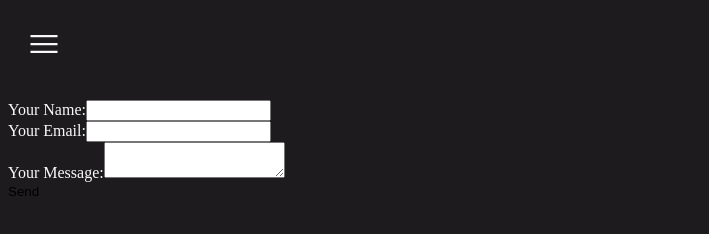
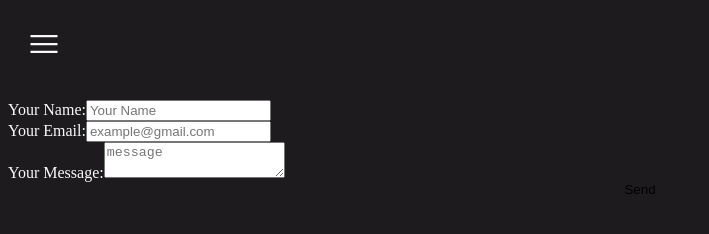
Before and after one commit to theowalcot6/quack, a Gatsby site: page /contact in a window 1280 px wide. Shown: the whole page, without its empty margins (0-709 px from the left). Built offline with nearby package versions, Linux system fonts and the light colour scheme; Gatsby itself is replaced by a stand-in of ours.

Commit message:
New form

```diff
--- a/src/pages/contact.js
+++ b/src/pages/contact.js
@@ -6,28 +6,21 @@
     return (
         <>
             <Navigation />
-            <form className='contact-form' name="contact" action='/' method="POST" data-netlify="true">
-                <div>
-                    <label htmlFor="name">
+            <form className='contact-form' name="contact" action='#' method="POST" data-netlify="true" data-netlify-honeypot="bot-field">
+                <input type="hidden" name="form-name" value="contact" />
+                <label class='label'>
                     Your Name:
-                        <input name='name' type='text' id="name" required />
+                    <input type="text" name='name' class='name' required='true' placeholder='Your Name' />
                 </label>
-                </div>
-                <div>
-                    <label htmlFor="email">
+                <label class='label'>
                     Your Email:
-                        <input name='email' type='email' id="email" required />
+                    <input type="email" name="email" class="email" required='true' placeholder='example@gmail.com' />
                 </label>
-                </div>
-                <div>
-                    <label htmlFor="message">
+                <label class='label'>
                     Your Message:
-                        <textarea name='message' id="message" required />
+                    <textarea name='message' class="message" required='true' placeholder='message' />
                 </label>
-                </div>
-                <div>
-                    <button type='submit'>Send</button>
-                </div>
+                <button type="submit">Send</button>
             </form>
         </>
     );
```
Lines whose indentation alone changed are shown as unchanged.
